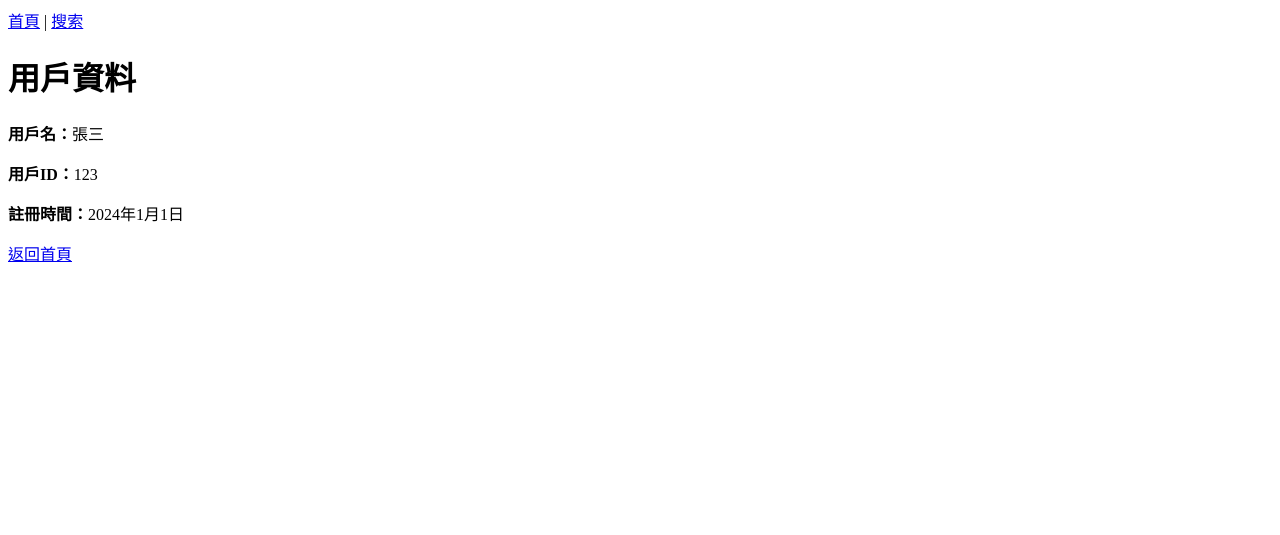
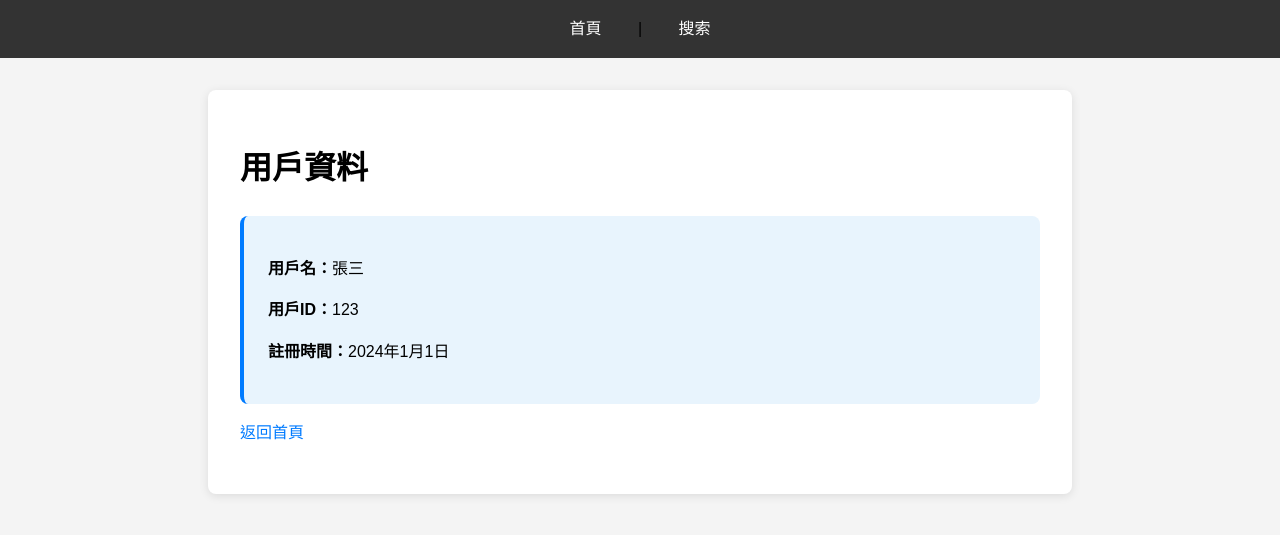
Before and after one commit to WENLIN-CHANG/flask_demo, a Flask app: a page that uses templates/base.html in a window 1280 px wide. Shown: the top 535 px of the page. Run offline with Flask 3, Linux system fonts and the light colour scheme.

Commit message:
新增靜態資源支援
- 在base.html中加入CSS和JS檔案引用
- 新增static目錄與基本的CSS、JS檔案
- 完善前端資源結構

```diff
--- /dev/null
+++ b/static/css/style.css
@@ -0,0 +1,57 @@
+/* 基本樣式 */
+body {
+  font-family: 'Microsoft JhengHei', Arial, sans-serif;
+  line-height: 1.6;
+  margin: 0;
+  padding: 0;
+  background-color: #f4f4f4;
+}
+
+/* 導航欄樣式 */
+nav {
+  background-color: #333;
+  padding: 1rem;
+  text-align: center;
+}
+
+nav a {
+  color: white;
+  text-decoration: none;
+  margin: 0 1rem;
+  padding: 0.5rem 1rem;
+  border-radius: 4px;
+  transition: background-color 0.3s;
+}
+
+nav a:hover {
+  background-color: #555;
+}
+
+/* 主要內容區域 */
+main {
+  max-width: 800px;
+  margin: 2rem auto;
+  padding: 2rem;
+  background-color: white;
+  border-radius: 8px;
+  box-shadow: 0 2px 10px rgba(0, 0, 0, 0.1);
+}
+
+/* 用戶資料卡片 */
+.user_info {
+  background-color: #e8f4fd;
+  padding: 1.5rem;
+  border-radius: 8px;
+  border-left: 4px solid #007bff;
+  margin: 1rem 0;
+}
+
+/* 按鈕樣式 */
+a {
+  color: #007bff;
+  text-decoration: none;
+}
+
+a:hover {
+  text-decoration: underline;
+}
--- /dev/null
+++ b/static/js/main.js
@@ -0,0 +1,13 @@
+document.addEventListener('DOMContentLoaded', function() {
+  console.log('Flask Demo 頁面載入完成！');
+
+  // 為所有外部連結添加提示
+  const links = document.querySelectorAll('a[href^="http"]');
+  links.forEach(link => {
+    link.addEventListener('click', function(event) {
+      if (!confirm('確定要離開本網站嗎？')) {
+        event.preventDefault();
+      }
+    });
+  });
+});
--- a/templates/base.html
+++ b/templates/base.html
@@ -5,6 +5,7 @@
   <meta charset="UTF-8">
   <meta name="viewport" content="width=device-width, initial-scale=1.0">
   <title>{% block title %}Flask Demo{% endblock %}</title>
+  <link rel="stylesheet" href="{{ url_for('static', filename='css/style.css') }}">
 </head>
 
 <body>
@@ -15,6 +16,7 @@
   <main>
     {% block content %}{% endblock %}
   </main>
+  <script src="{{ url_for('static', filename='js/main.js') }}"></script>
 </body>
 
 </html>
```
